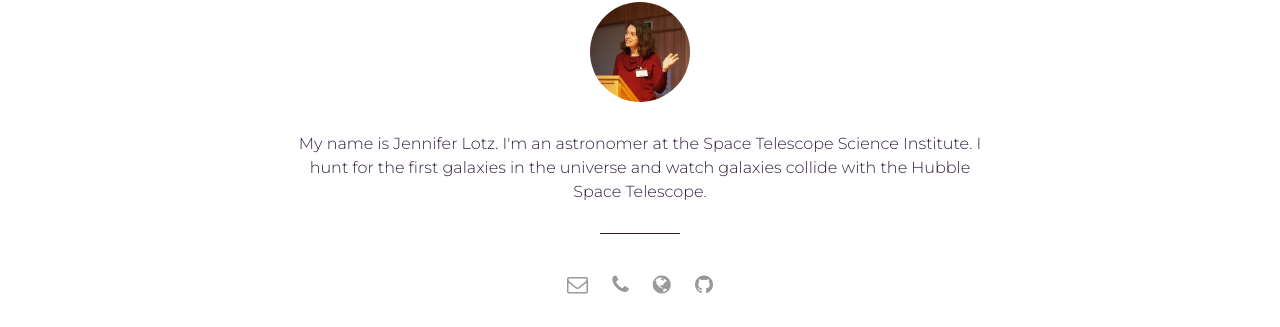
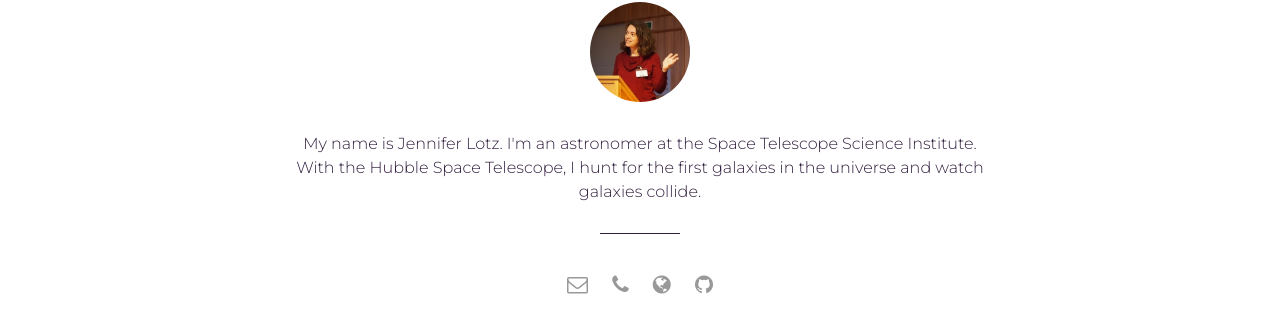
Before and after one commit to jenlotz/jenlotz.github.io, a Jekyll site: the page built from _pages/about.html, in a window 1280 px wide. Shown: the part 201-528 px from the top of the page. Built offline with Jekyll 4.4.1, drawn with Linux system fonts in a browser that asks for light colours.

Commit message:
fix blurb

```diff
--- a/_config.yml
+++ b/_config.yml
@@ -9,7 +9,7 @@ url: "" # the base hostname & protocol for your site, e.g. http://example.com
 # Author settings
 author: Jennifer Lotz # add your name
 author-pic: jenlotz.jpg
-about-author: My name is Jennifer Lotz.  I'm an astronomer at the Space Telescope Science Institute. I hunt for the first galaxies in the universe and watch galaxies collide with the Hubble Space Telescope.
+about-author: My name is Jennifer Lotz.  I'm an astronomer at the Space Telescope Science Institute. With the Hubble Space Telescope, I hunt for the first galaxies in the universe and watch galaxies collide.
 
 # Contact links
 email: lotz@stsci.edu # Add your Email address
--- a/_posts/2017-09-14-first-page.markdown
+++ b/_posts/2017-09-14-first-page.markdown
@@ -14,4 +14,4 @@ any ever seen before.  Did we succeed?  The answer is [definitely yes](http://ad
 
 Also,  we got alot of really nice pictures.   IMHO, Abell 370 is the best Frontier Field.
 
-#![Abell 370]({{site.baseurl}}/assets/img/HFF-Abell370-cluster-crop-third-161103.png)
+![Abell 370]({{site.baseurl}}/assets/img/HFF-Abell370-cluster-crop-third-161103.png)
```
